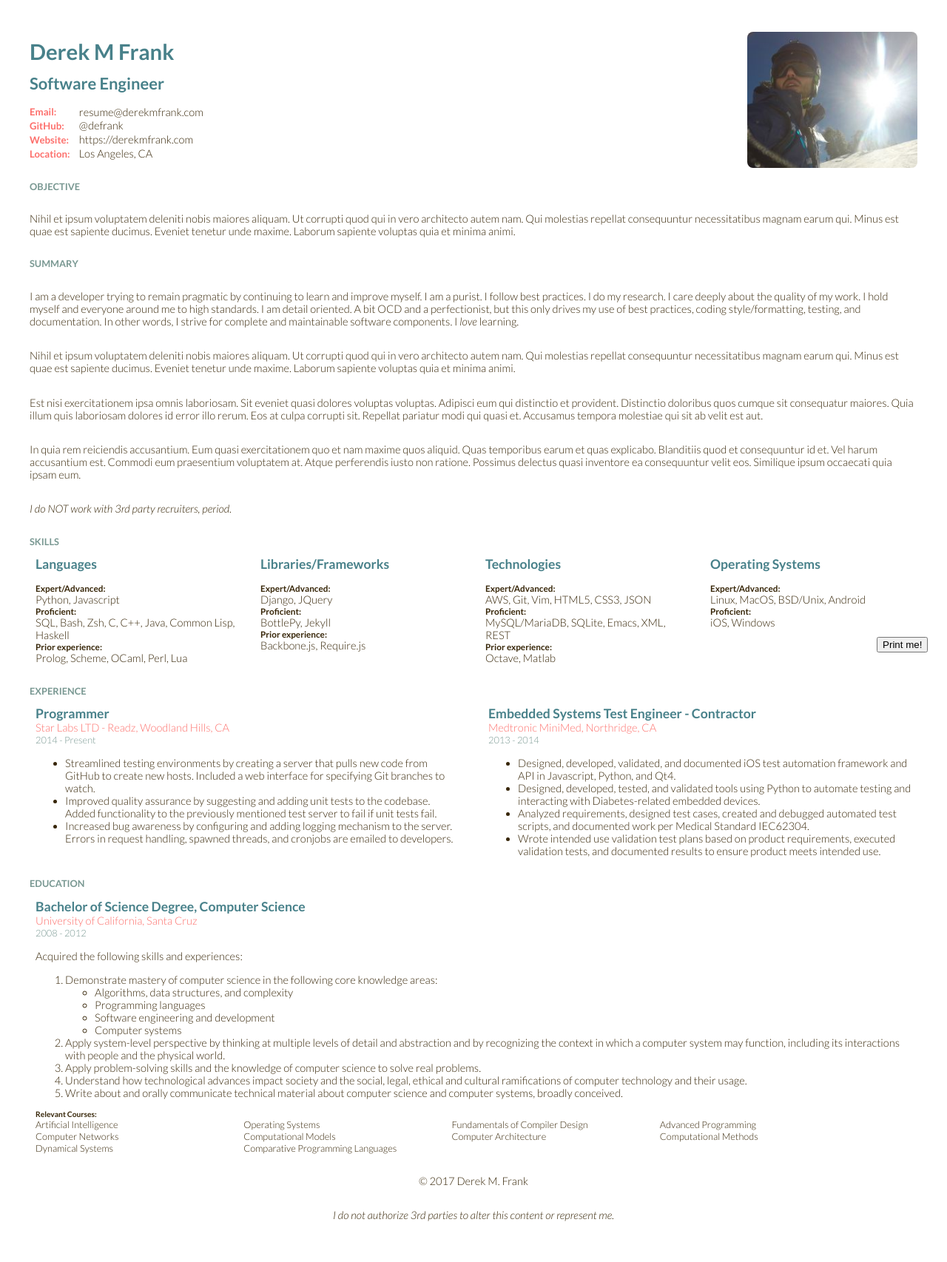
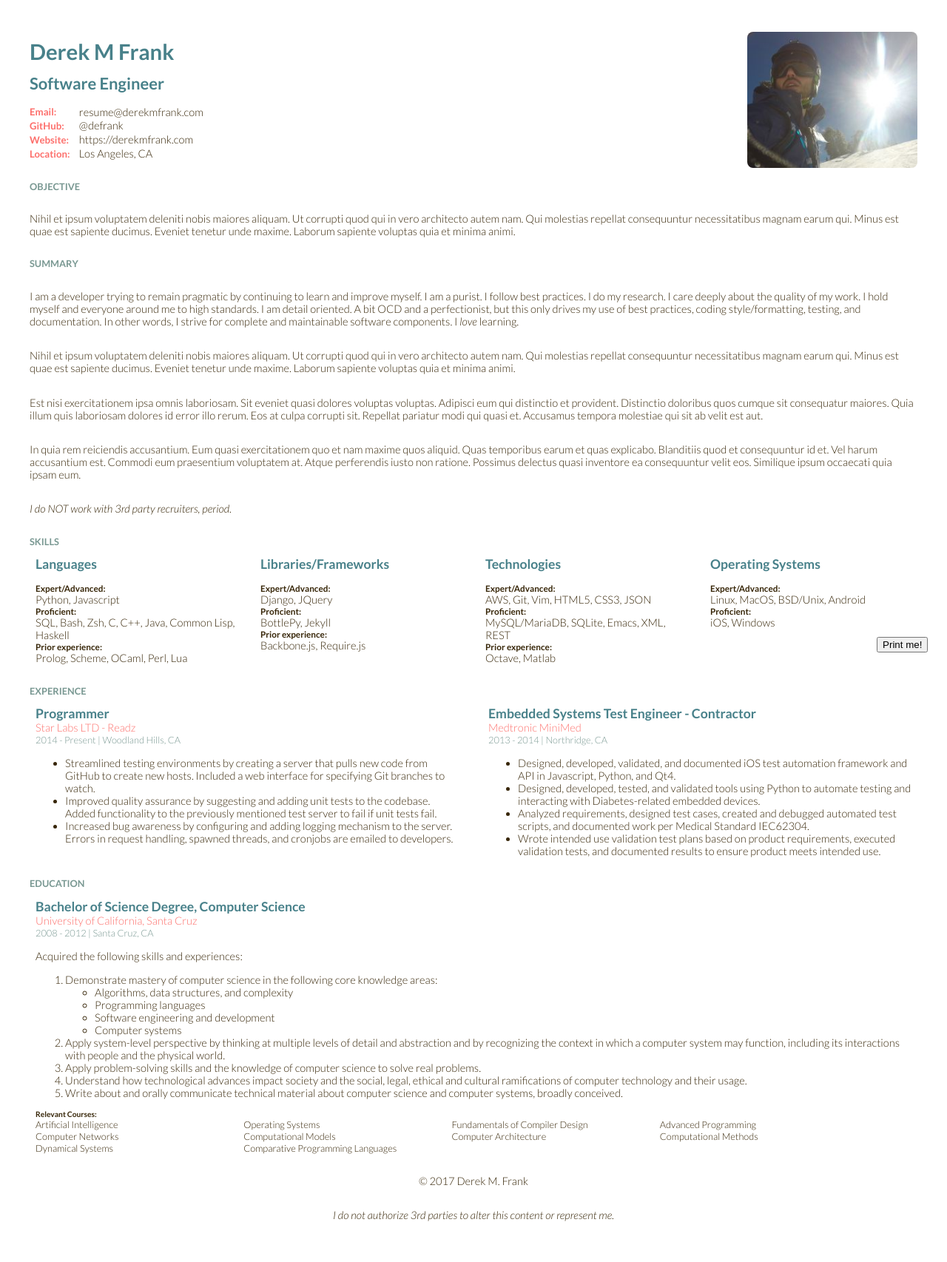
Before and after one commit to defrank/defrank.github.io, a Jekyll site: the page built from resume.html, in a window 1280 px wide. Shown: the whole page at 74% size. Built offline with Jekyll 4.4.1, drawn with Linux system fonts in a browser that asks for light colours.

Commit message:
fix(resume): Move organization location to metadata with dates
WIP: #4

```diff
--- a/resume.html
+++ b/resume.html
@@ -224,7 +224,7 @@ layout: blank
         font-size: 1em;
         color: #FD6F6B;
     }
-    .date {
+    .organization + .metadata {
         font-size: 0.8rem;
         color: #799892;
     }
@@ -593,8 +593,8 @@ layout: blank
             <h4>Programmer</h4>
             <a href="http://www.readz.com/"
                class="organization"
-               target="_blank">Star Labs LTD - Readz, Woodland Hills, CA</a>
-            <div class="date"><time>2014</time> - Present</div>
+               target="_blank">Star Labs LTD - Readz</a>
+            <div class="metadata"><time>2014</time> - Present | Woodland Hills, CA</div>
             <ul>
                 <li>Streamlined testing environments by creating a server that pulls new code from
                     GitHub to create new hosts.  Included a web interface for specifying Git
@@ -614,8 +614,8 @@ layout: blank
             <h4>Embedded Systems Test Engineer - Contractor</h4>
             <a href="http://www.medtronicdiabetes.com/home"
                class="organization"
-               target="_blank">Medtronic MiniMed, Northridge, CA</a>
-            <div class="date"><time>2013</time> - <time>2014</time></div>
+               target="_blank">Medtronic MiniMed</a>
+            <div class="metadata"><time>2013</time> - <time>2014</time> | Northridge, CA</div>
             <ul>
                 <li>Designed, developed, validated, and documented iOS test automation framework
                     and API in Javascript, Python, and Qt4.</li>
@@ -640,7 +640,7 @@ layout: blank
             <a href="http://soe.ucsc.edu/"
                class="organization"
                target="_blank">University of California, Santa Cruz</a>
-            <div class="date"><time>2008</time> - <time>2012</time></div>
+            <div class="metadata"><time>2008</time> - <time>2012</time> | Santa Cruz, CA</div>
             <p>Acquired the following skills and experiences:</p>
             <ol>
                 <li>Demonstrate mastery of computer science in the following core knowledge areas:
```
